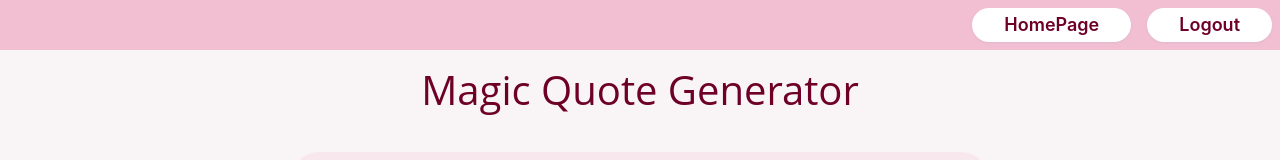
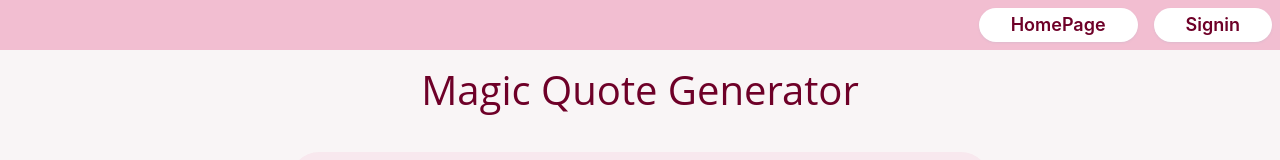
Before and after one commit to ismail-sajid/Magic-Quote-Generator, a React (Create React App) app: page / in a window 1280 px wide. Shown: the top 160 px of the page. Built offline with nearby package versions, Linux system fonts and the light colour scheme; no server answers.

Commit message:
quoteService component added for API functions

```diff
--- a/src/App.css
+++ b/src/App.css
@@ -6,6 +6,7 @@
   text-align: center;
   background-color: #F9F5F6;
   font-family: 'Open Sans', sans-serif;
+
 
 }
 
--- a/src/QuoteApp.tsx
+++ b/src/QuoteApp.tsx
@@ -1,11 +1,11 @@
 import React, { useState, useEffect } from 'react';
-import axios from 'axios';
 import { Quote } from './components/Quotes';
 import { UserQuotes } from './components/UserQuotes';
 import './App.css';
 import { Navbar } from 'components/Navbar';
 import { Link, Navigate } from 'react-router-dom';
 import { useUser } from 'UserContext';
+import { fetchQuotes } from './services/quoteService';
 
 interface QuoteType {
   text: string;
@@ -18,10 +18,9 @@ export const QuoteApp: React.FC = ({}) => {
   const { user } = useUser();
 
   useEffect(() => {
-    const fetchQuotes = async () => {
+    const getQuotes = async () => {
       try {
-        const response = await axios.get<QuoteType[]>('https://type.fit/api/quotes');
-        const data = response.data;
+        const data = await fetchQuotes();
         setQuotes(data);
         setMagicQuote(data[Math.floor(Math.random() * data.length)].text);
       } catch (error) {
@@ -29,7 +28,7 @@ export const QuoteApp: React.FC = ({}) => {
       }
     };
 
-    fetchQuotes();
+    getQuotes();
   }, []);
 
   const generateMagicQuote = () => {
--- a/src/components/Navbar.tsx
+++ b/src/components/Navbar.tsx
@@ -1,17 +1,22 @@
-import React, { useCallback } from 'react';
+import React, { useCallback, useState } from 'react';
 import './styles/Navbar.css';
 import { toast } from 'react-toastify';
 import { useNavigate } from 'react-router-dom';
 import { useUser } from 'UserContext';
 
 export const Navbar: React.FC = () => {
-  const { setUser } = useUser();
+  const { user, setUser } = useUser();
   const navigate = useNavigate();
-  const handleLogout = useCallback(() => {
-    toast.success('Logged Out Successfully!');
-    setUser(null);
-    navigate('/');
-  }, []);
+
+  const handleAuthButtonClick = useCallback(() => {
+    if (user) {
+      toast.success('Logged Out Successfully!');
+      setUser(null);
+      navigate('/');
+    } else {
+      navigate('/login');
+    }
+  }, [user, navigate, setUser]);
 
   return (
     <>
@@ -19,8 +24,8 @@ export const Navbar: React.FC = () => {
         <button className="button-81" onClick={() => navigate('/')}>
           HomePage
         </button>
-        <button className="button-81" onClick={handleLogout}>
-          Logout
+        <button className="button-81" onClick={handleAuthButtonClick}>
+          {user ? 'Logout' : 'Signin'}
         </button>
       </nav>
     </>
--- /dev/null
+++ b/src/services/quoteService.ts
@@ -0,0 +1,16 @@
+import axios from 'axios';
+
+interface QuoteType {
+  text: string;
+  author: string | null;
+}
+
+export const fetchQuotes = async (): Promise<QuoteType[]> => {
+  try {
+    const response = await axios.get<QuoteType[]>('https://type.fit/api/quotes');
+    return response.data;
+  } catch (error) {
+    console.error('Error fetching quotes', error);
+    throw error;
+  }
+};
```
